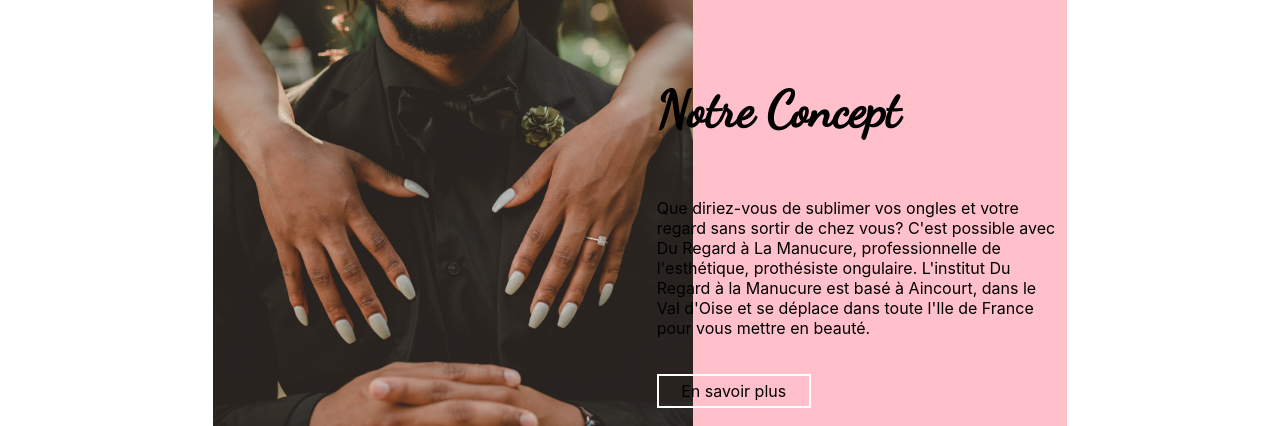
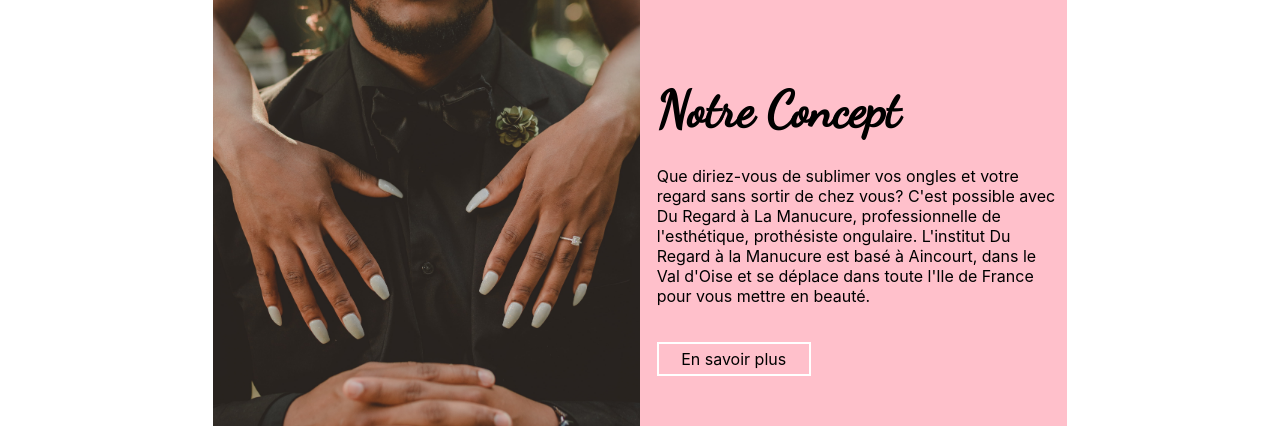
Before and after one commit to yohanetifier/du-regard-a-la-manucure, a React (Create React App) app: page / in a window 1280 px wide. Shown: the part 1137-1563 px from the top of the page. Built offline with nearby package versions, Linux system fonts and the light colour scheme.

Commit message:
work on concept animation

```diff
--- a/src/components/Concept/Concept.module.scss
+++ b/src/components/Concept/Concept.module.scss
@@ -68,7 +68,7 @@
 }
 
 
-.test {
+.firstimage {
     height: 100%;
 }
 
@@ -101,30 +101,21 @@
     }
 }
 
+
 .test {
-    // opacity: 0;
-    transform: translateX(-100vw);
+    // border: 2px solid red;
+    overflow: hidden;
+    height: 80px;
+    display: flex;
+    align-items: center;
 }
 
-.testEnterActive {
-    // opacity: 1;
-    transform: translateX(0px);
-    transition: transform 1000ms;
+.exercice {
+    overflow: hidden;
+    // border: 2px solid blue;
 }
 
-.testEnterDone {
-    transform: translateX(0px);
+.testthree {
+    // border: 2px solid red;
+    overflow: hidden;
 }
-
-.testExit {
-    opacity: 1;
-}
-
-.testExitActive {
-    opacity: 0;
-    transition: opacity 1000ms;
-}
-
-.testExitDone {
-    opacity: 0;
-}
--- a/src/components/Concept/Concept.tsx
+++ b/src/components/Concept/Concept.tsx
@@ -1,9 +1,8 @@
 import Image from '../Image/Image';
 import styles from './Concept.module.scss';
 import Button from "../Button/Button";
-import { CSSTransition } from "react-transition-group";
-import useIntersection from "../UseIntersection/UseIntersection";
 import { useRef, useState } from "react";
+import { motion, useScroll, useInView } from "framer-motion";
 
 export interface Img {
     src: string
@@ -38,65 +37,71 @@ function Concept({
 
 }: Props) {
 
-    const wrapper = useRef<null>(null);
-    const [state, setState] = useState(false);
-    // const wrapperDescription = useRef<null>(null);
-    const ifIsInViewport = useIntersection(wrapper, 0.5);
-
-    function changeValue() {
-        setTimeout(() => {
-            setState(true)
-        }, 10000)
-    }
-    changeValue();
-    // console.log("ifIsInViewport", ifIsInViewport)
-    // const translationByTheLeft = useSpring({
-    //     from: { transform: "translateX(-100vw)" },
-    //     to: { transform: ifIsInViewport ? "translateX(0px)" : "translateX(-100vw)" },
-    //     config: { duration: 1000 }
-    // })
-
-    // const translationByTheRight = useSpring({
-    //     from: { transform: "translateX(100vw)" },
-    //     to: { transform: ifIsInViewport ? 'translateX(0px)' : "translateX(100vw)" },
-    //     config: { duration: 1000 }
-    // })
+    const scrollRef = useRef(null);
+    const isInView = useInView(scrollRef, { once: true, amount: 0.5 })
+    console.log(isInView)
 
     return (
 
-        <div className={styles.mainwrapper} >
-            <div className={styles.imagewrapper} ref={wrapper}>
-                < CSSTransition
-                    in={ifIsInViewport}
-                    timeout={1000}
-                    classNames={{
-                        enterActive: styles.testEnterActive,
-                        enterDone: styles.testEnterDone,
-                        exitActive: styles.ExitActive,
-                        exitDone: styles.testExitDone
+        <div className={styles.mainwrapper} ref={scrollRef}>
+            {isInView && <motion.div
+                className={styles.imagewrapper}
+                initial={{ x: "-100vw" }}
+                animate={{ x: 0 }}
+                transition={{ duration: 1 }}
+            >
+                <Image
+                    src={src}
+                    alt={alt}
+                    classNamewrapper={styles.firstimage}
+                />
+            </motion.div>}
+            {isInView && <motion.div
+                className={styles.descriptionwrapper}
+                initial={{ x: "100vw" }}
+                animate={{ x: 0 }}
+                transition={{ duration: 1 }}
+            >
+                <div className={styles.layoutwrapper}>
+                    <span className={styles.test}><motion.h2
+                        className={styles.title}
+                        initial={{ y: 80 }}
+                        animate={{ y: 0 }}
+                        transition={{
+                            delay: 2,
+                            duration: 1
+                        }}
+                    > {title}</motion.h2>
+                    </span>
+                    <div className={styles.exercice}>
+                        <motion.p
+                            className={styles.description}
+                            initial={{ y: 100 }}
+                            animate={{ y: 0 }}
+                            transition={{
+                                delay: 3,
+                                duration: 1,
+                                staggerChildren: 0.05
                             }}
                         >
-                    <img
-                        src={src}
-                        alt={alt}
-                        className={styles.test}
-                    // className="test"
-                    />
-                </CSSTransition>
-
-
-
+                            {children}
+                        </motion.p>
                     </div>
-            <div className={styles.descriptionwrapper} >
-                <div className={styles.layoutwrapper}>
-                    <h2 className={styles.title}> {title}</h2>
-                    <p className={styles.description}>
-                        {children}</p>
                     {numberOfButton === "one" ?
+                        <motion.div
+                            className={styles.testthree}
+                            initial={{ opacity: 0 }}
+                            animate={{ opacity: 1 }}
+                            transition={{
+                                delay: 4,
+                                duration: 1,
+                            }}
+                        >
                             <Button
                                 to={to}
                                 label={label}
                             />
+                        </motion.div>
                         :
                         <div className={styles.buttonwrapper}>
                             <Button
@@ -107,7 +112,7 @@ function Concept({
                                 label={secondLabel!} />
                         </div>}
                 </div>
-            </div>
+            </motion.div>}
         </div >
 
     )
```
Also changed, not shown: package.json (+4 -3 lines), 1 other file (tests, documents, lock files or other folders). Lines whose indentation alone changed are shown as unchanged.
